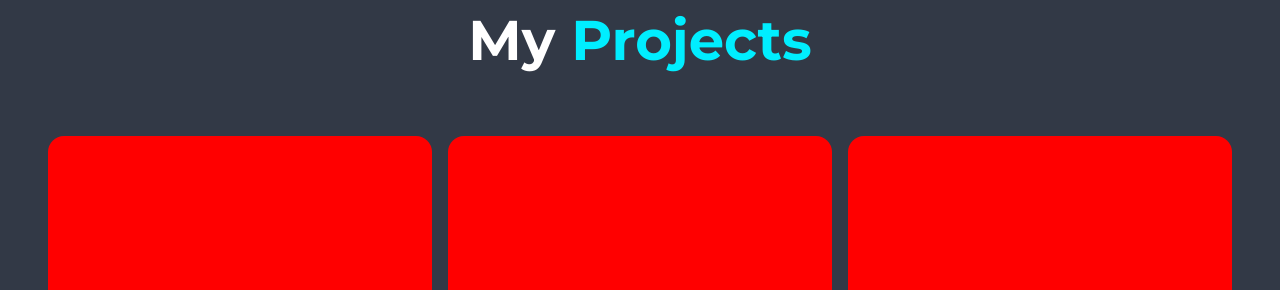
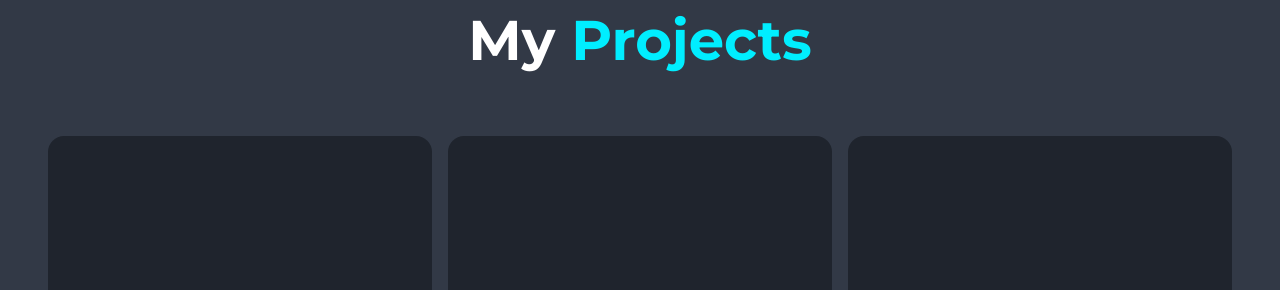
Before and after one commit to fahadrasool008/portfolio, a plain HTML site: page index.html in a window 1280 px wide. Shown: the part 2888-3178 px from the top of the page. Drawn offline with nearby package versions, Linux system fonts and the light colour scheme.

Commit message:
Update style.css

```diff
--- a/style.css
+++ b/style.css
@@ -1,5 +1,5 @@
 :root {
-    --bg-color: red;
+    --bg-color: #1f242d;
     --second-bg-color: #323946;
     --text-color: #fff;
     --main-color: #0ef;
```
